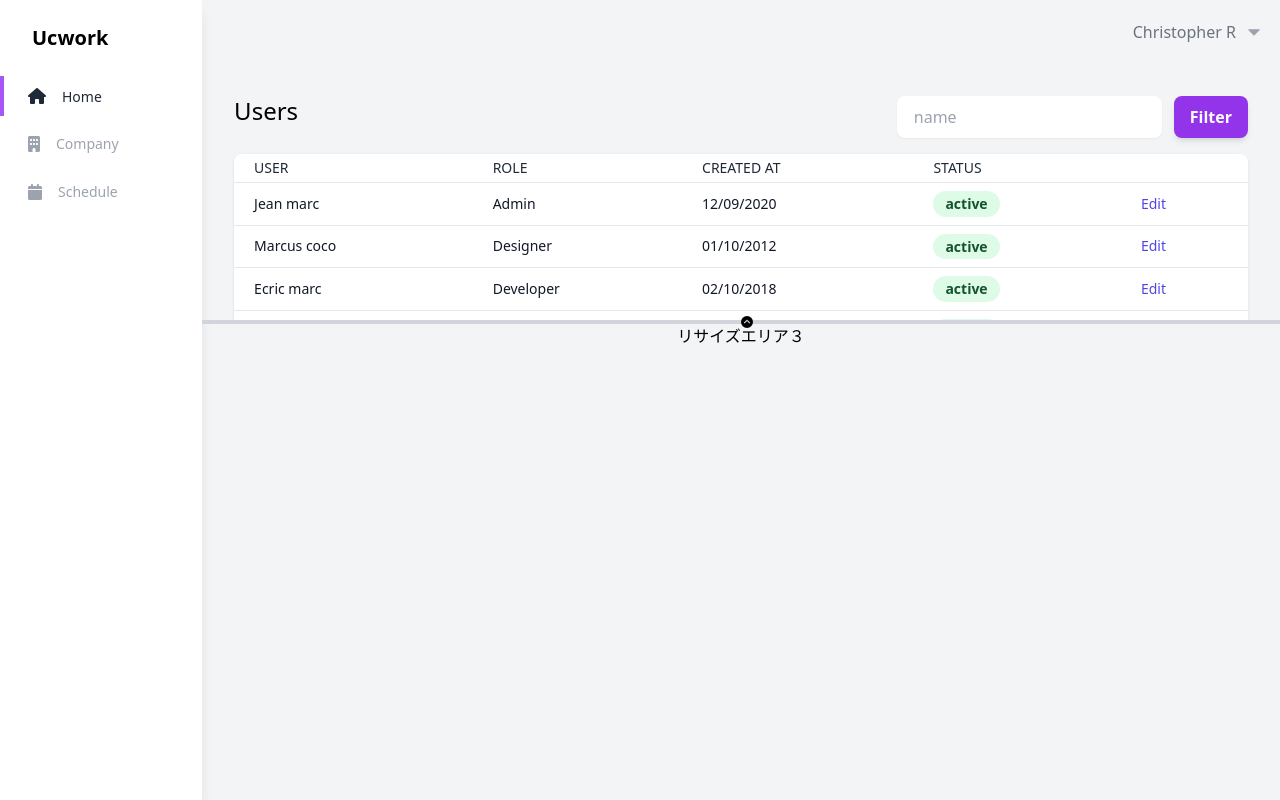
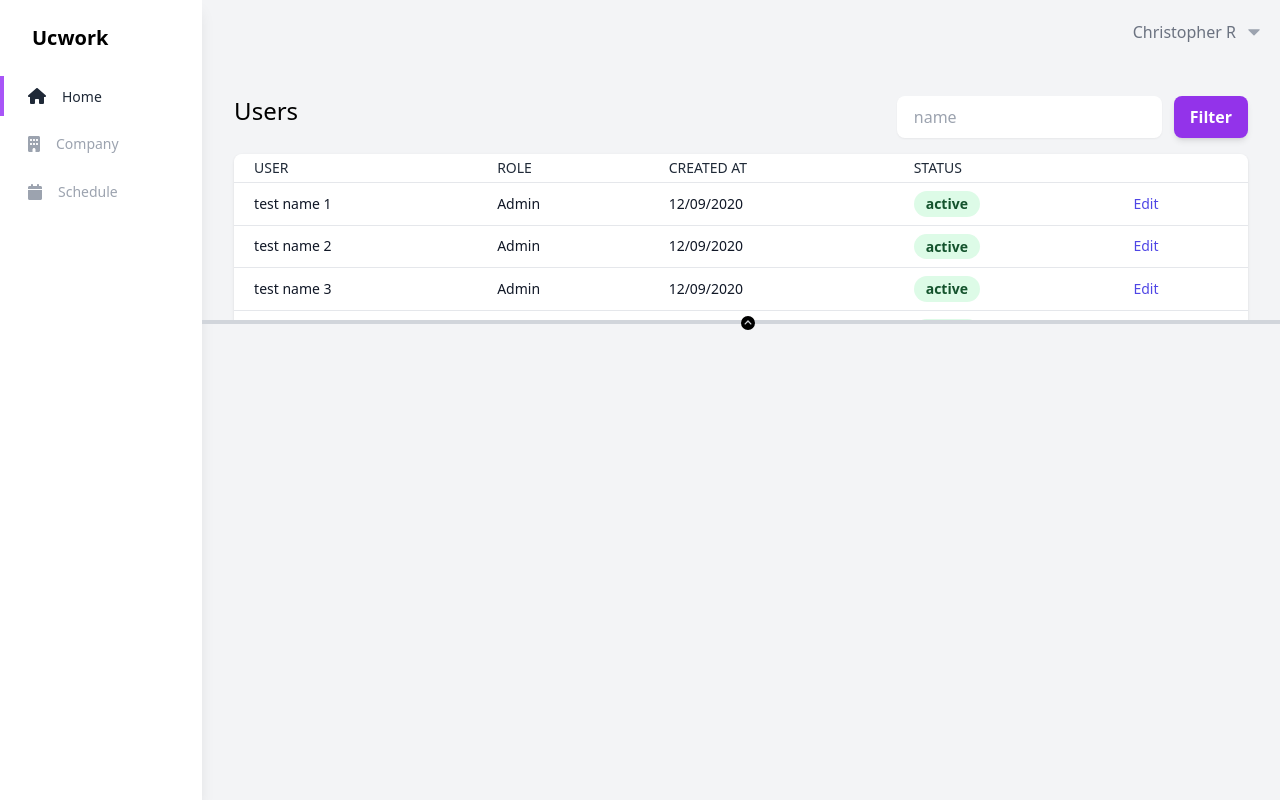
Before and after one commit to shintaro-uchiyama/web-app-sample, a React (Create React App) app in the folder src/web/: page /companies in a window 1280 px wide. Built offline with nearby package versions, Linux system fonts and the light colour scheme.

Commit message:
keyboard navigation

```diff
--- a/src/web/src/components/pages/companies/index.tsx
+++ b/src/web/src/components/pages/companies/index.tsx
@@ -17,21 +17,19 @@ function Companies() {
       </div>
       <div
         ref={refs.resizerDivRef}
-        draggable="true"
         className="relative cursor-pointer !mt-0"
         onDrag={onDragHandler}
+        draggable="false"
       >
         <div className="bg-gray-300 h-1 z-0"></div>
         <FontAwesomeIcon
           icon={faCircleChevronUp}
           fill="currentColor"
-          size="xs"
+          size="sm"
           className="absolute top-[-4px] z-10"
         />
       </div>
-      <div ref={refs.lowerDivRef} className={`h-full !mt-0`}>
-        リサイズエリア３
-      </div>
+      <div ref={refs.lowerDivRef} className={`h-full !mt-0`}></div>
     </div>
   );
 }
--- a/src/web/src/components/parts/tables/FilterTable/index.tsx
+++ b/src/web/src/components/parts/tables/FilterTable/index.tsx
@@ -1,4 +1,68 @@
+import React, { useState } from "react";
+
 function FilterTable() {
+  const [rowID, setRowID] = useState("");
+  const handleKeyDown = (
+    event: React.KeyboardEvent<HTMLTableRowElement>,
+    id: string
+  ) => {
+    event.stopPropagation();
+    switch (event.key) {
+      case "ArrowUp":
+        console.log("ArrowUp");
+        console.log("id: ", id);
+        event.preventDefault();
+        if (rowID === "1") return;
+        setRowID((prevRowID) => String(Number(prevRowID) - 1));
+        break;
+      case "ArrowDown":
+        console.log("ArrowDown");
+        console.log("id: ", id);
+        event.preventDefault();
+        if (rowID === "4") return;
+        setRowID((prevRowID) => String(Number(prevRowID) + 1));
+        break;
+      default:
+        break;
+    }
+  };
+  const handleClick = (
+    event: React.MouseEvent<HTMLTableRowElement, MouseEvent>,
+    id: string
+  ) => {
+    event.preventDefault();
+    setRowID(id);
+  };
+  const dummyCompanyRows = [
+    {
+      id: "1",
+      user: "test name 1",
+      role: "Admin",
+      createdAt: "12/09/2020",
+      status: "active",
+    },
+    {
+      id: "2",
+      user: "test name 2",
+      role: "Admin",
+      createdAt: "12/09/2020",
+      status: "active",
+    },
+    {
+      id: "3",
+      user: "test name 3",
+      role: "Admin",
+      createdAt: "12/09/2020",
+      status: "active",
+    },
+    {
+      id: "4",
+      user: "test name 4",
+      role: "Admin",
+      createdAt: "12/09/2020",
+      status: "active",
+    },
+  ];
   return (
     <div className="container mx-auto px-4 sm:px-8 max-w-full">
       <div className="py-8">
@@ -27,7 +91,12 @@ function FilterTable() {
           <div className="inline-block min-w-full shadow rounded-lg overflow-hidden">
             <table className="min-w-full leading-normal">
               <thead>
-                <tr>
+                <tr
+                  id="1"
+                  onKeyDown={(e) => handleKeyDown(e, "1")}
+                  className={rowID === "1" ? "bg-orange-200" : ""}
+                  tabIndex={0}
+                >
                   <th
                     scope="col"
                     className="px-5 py-1 bg-white  border-b border-gray-200 text-gray-800  text-left text-sm uppercase font-normal"
@@ -59,32 +128,44 @@ function FilterTable() {
                 </tr>
               </thead>
               <tbody className="text-left">
-                <tr>
-                  <td className="px-5 py-2 border-b border-gray-200 bg-white text-sm">
+                {dummyCompanyRows.map((row) => (
+                  <tr
+                    id={row.id}
+                    key={row.id}
+                    onKeyDown={(e) => handleKeyDown(e, row.id)}
+                    onClick={(e) => handleClick(e, row.id)}
+                    className={`focus:outline-none ${
+                      rowID === row.id ? "bg-sky-50" : "bg-white"
+                    }`}
+                    tabIndex={0}
+                  >
+                    <td className="px-5 py-2 border-b border-gray-200 text-sm">
                       <div className="flex items-center">
                         <p className="text-gray-900 whitespace-no-wrap">
-                        Jean marc
+                          {row.user}
                         </p>
                       </div>
                     </td>
-                  <td className="px-5 py-2 border-b border-gray-200 bg-white text-sm">
-                    <p className="text-gray-900 whitespace-no-wrap">Admin</p>
-                  </td>
-                  <td className="px-5 py-2 border-b border-gray-200 bg-white text-sm">
+                    <td className="px-5 py-2 border-b border-gray-200 text-sm">
                       <p className="text-gray-900 whitespace-no-wrap">
-                      12/09/2020
+                        {row.role}
                       </p>
                     </td>
-                  <td className="px-5 py-2 border-b border-gray-200 bg-white text-sm">
+                    <td className="px-5 py-2 border-b border-gray-200 text-sm">
+                      <p className="text-gray-900 whitespace-no-wrap">
+                        {row.createdAt}
+                      </p>
+                    </td>
+                    <td className="px-5 py-2 border-b border-gray-200 text-sm">
                       <span className="relative inline-block px-3 py-1 font-semibold text-green-900 leading-tight">
                         <span
                           aria-hidden="true"
                           className="absolute inset-0 bg-green-200 opacity-50 rounded-full"
                         ></span>
-                      <span className="relative">active</span>
+                        <span className="relative">{row.status}</span>
                       </span>
                     </td>
-                  <td className="px-5 py-2 border-b border-gray-200 bg-white text-sm">
+                    <td className="px-5 py-2 border-b border-gray-200 text-sm">
                       <a
                         href="#"
                         className="text-indigo-600 hover:text-indigo-900"
@@ -93,110 +174,7 @@ function FilterTable() {
                       </a>
                     </td>
                   </tr>
-                <tr>
-                  <td className="px-5 py-2 border-b border-gray-200 bg-white text-sm">
-                    <div className="flex items-center">
-                      <p className="text-gray-900 whitespace-no-wrap">
-                        Marcus coco
-                      </p>
-                    </div>
-                  </td>
-                  <td className="px-5 py-2 border-b border-gray-200 bg-white text-sm">
-                    <p className="text-gray-900 whitespace-no-wrap">Designer</p>
-                  </td>
-                  <td className="px-5 py-2 border-b border-gray-200 bg-white text-sm">
-                    <p className="text-gray-900 whitespace-no-wrap">
-                      01/10/2012
-                    </p>
-                  </td>
-                  <td className="px-5 py-2 border-b border-gray-200 bg-white text-sm">
-                    <span className="relative inline-block px-3 py-1 font-semibold text-green-900 leading-tight">
-                      <span
-                        aria-hidden="true"
-                        className="absolute inset-0 bg-green-200 opacity-50 rounded-full"
-                      ></span>
-                      <span className="relative">active</span>
-                    </span>
-                  </td>
-                  <td className="px-5 py-2 border-b border-gray-200 bg-white text-sm">
-                    <a
-                      href="#"
-                      className="text-indigo-600 hover:text-indigo-900"
-                    >
-                      Edit
-                    </a>
-                  </td>
-                </tr>
-                <tr>
-                  <td className="px-5 py-2 border-b border-gray-200 bg-white text-sm">
-                    <div className="flex items-center">
-                      <p className="text-gray-900 whitespace-no-wrap">
-                        Ecric marc
-                      </p>
-                    </div>
-                  </td>
-                  <td className="px-5 py-2 border-b border-gray-200 bg-white text-sm">
-                    <p className="text-gray-900 whitespace-no-wrap">
-                      Developer
-                    </p>
-                  </td>
-                  <td className="px-5 py-2 border-b border-gray-200 bg-white text-sm">
-                    <p className="text-gray-900 whitespace-no-wrap">
-                      02/10/2018
-                    </p>
-                  </td>
-                  <td className="px-5 py-2 border-b border-gray-200 bg-white text-sm">
-                    <span className="relative inline-block px-3 py-1 font-semibold text-green-900 leading-tight">
-                      <span
-                        aria-hidden="true"
-                        className="absolute inset-0 bg-green-200 opacity-50 rounded-full"
-                      ></span>
-                      <span className="relative">active</span>
-                    </span>
-                  </td>
-                  <td className="px-5 py-2 border-b border-gray-200 bg-white text-sm">
-                    <a
-                      href="#"
-                      className="text-indigo-600 hover:text-indigo-900"
-                    >
-                      Edit
-                    </a>
-                  </td>
-                </tr>
-                <tr>
-                  <td className="px-5 py-2 border-b border-gray-200 bg-white text-sm">
-                    <div className="flex items-center">
-                      <p className="text-gray-900 whitespace-no-wrap">
-                        Julien Huger
-                      </p>
-                    </div>
-                  </td>
-                  <td className="px-5 py-2 border-b border-gray-200 bg-white text-sm">
-                    <p className="text-gray-900 whitespace-no-wrap">User</p>
-                  </td>
-                  <td className="px-5 py-2 border-b border-gray-200 bg-white text-sm">
-                    <p className="text-gray-900 whitespace-no-wrap">
-                      23/09/2010
-                    </p>
-                  </td>
-                  <td className="px-5 py-2 border-b border-gray-200 bg-white text-sm">
-                    <span className="relative inline-block px-3 py-1 font-semibold text-green-900 leading-tight">
-                      <span
-                        aria-hidden="true"
-                        className="absolute inset-0 bg-green-200 opacity-50 rounded-full"
-                      ></span>
-                      <span className="relative">active</span>
-                    </span>
-                  </td>
-                  <td className="px-5 py-2 border-b border-gray-200 bg-white text-sm">
-                    <a
-                      href="#"
-                      className="text-indigo-600 hover:text-indigo-900"
-                    >
-                      Edit
-                    </a>
-                  </td>
-                </tr>
+                ))}
               </tbody>
             </table>
             <div className="px-5 bg-white py-5 flex flex-col xs:flex-row items-center xs:justify-between">
```
Lines whose indentation alone changed are shown as unchanged.
